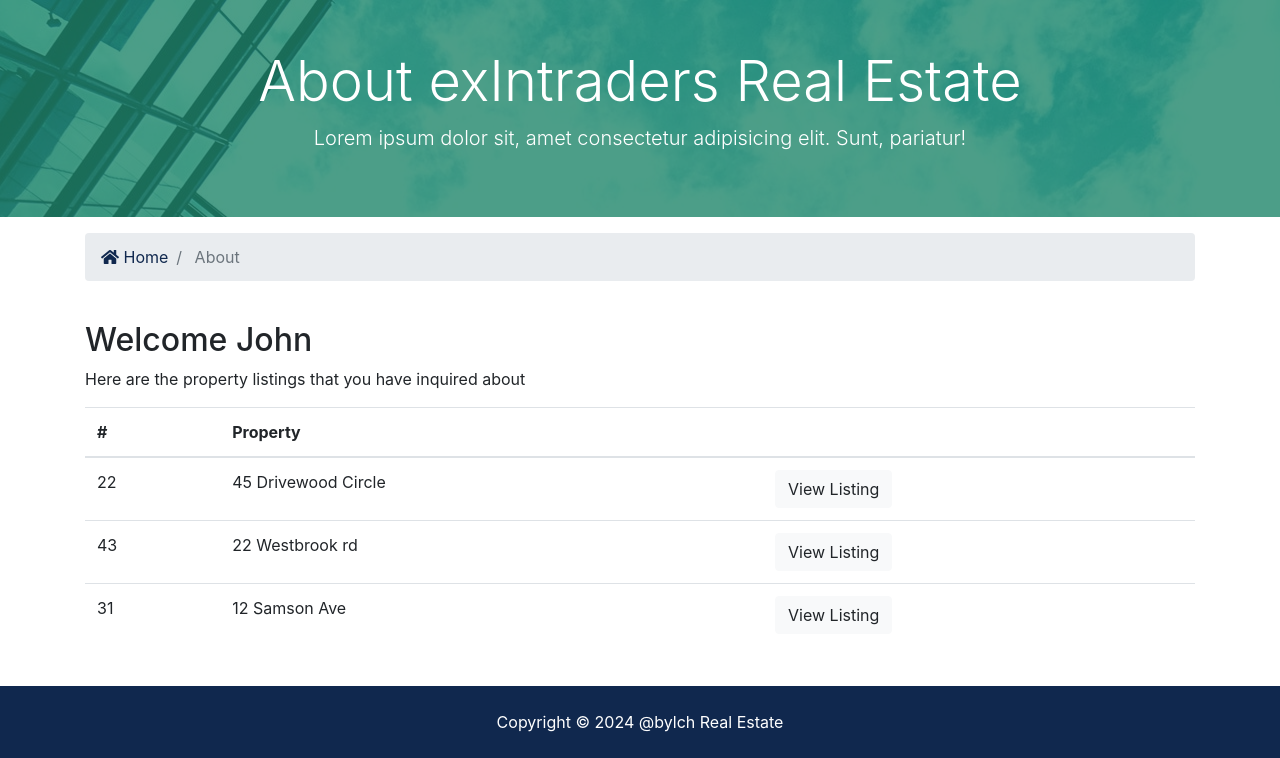
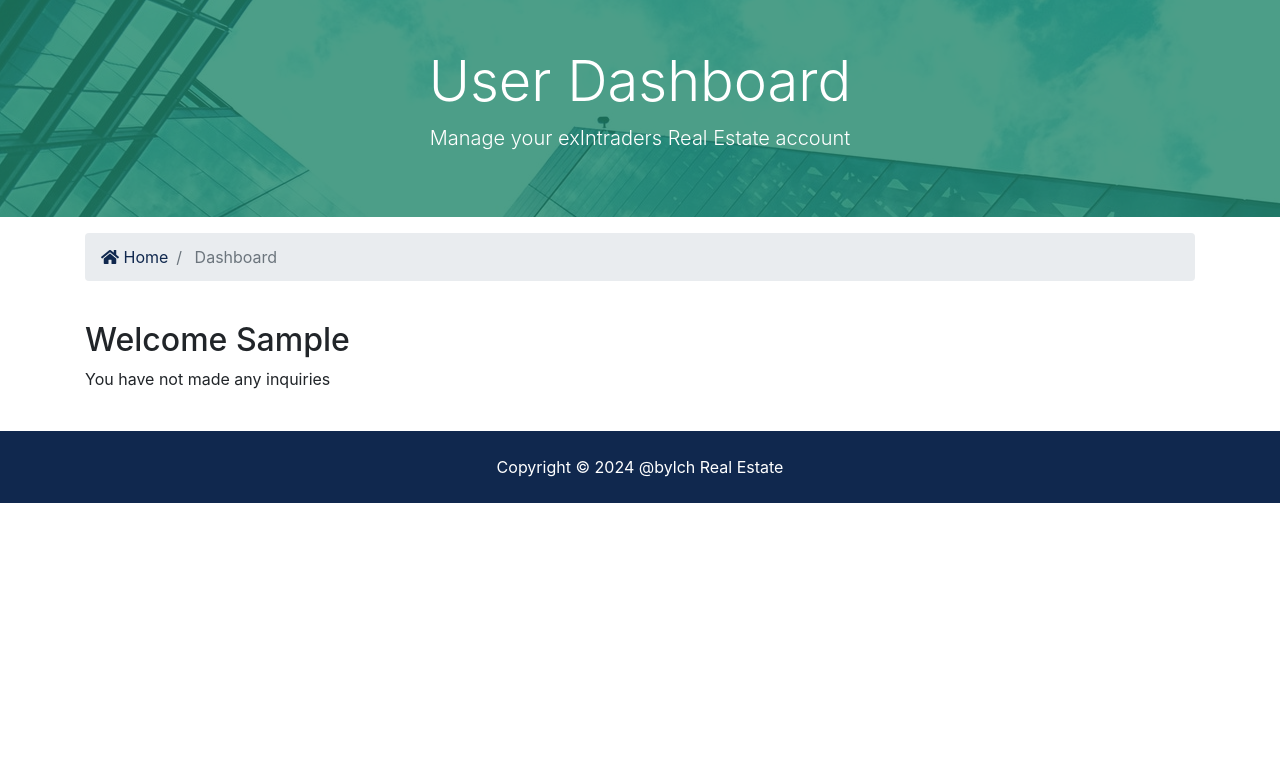
Before and after one commit to abylch/django-real-estate, a Django app: page /accounts/dashboard in a window 1280 px wide. Shown: the part 114-872 px from the top of the page. After the commit the page ends 617 px from the top, so only its background shows below. Run offline with Django 5.2, Linux system fonts and the light colour scheme; the visitor is signed in with stand-in values (Sample User, id 1); data that the repository does not hold is empty; some libraries are stand-ins or nearby versions.

Commit message:
dashboard user

```diff
--- a/accounts/views.py
+++ b/accounts/views.py
@@ -2,13 +2,12 @@
 
 # Create your views here.
 from django.shortcuts import render, redirect
-from django.contrib import messages
 from django.contrib import messages, auth
 from django.contrib.auth.models import User
+from contacts.models import Contact
 
 def register(request):
   if request.method == 'POST':
-    # Register User
     # Get form values
     first_name = request.POST['first_name']
     last_name = request.POST['last_name']
@@ -45,7 +44,6 @@ def register(request):
 
 def login(request):
   if request.method == 'POST':
-    # Login User
     username = request.POST['username']
     password = request.POST['password']
 
@@ -68,4 +66,9 @@ def logout(request):
     return redirect('index')
 
 def dashboard(request):
-  return render(request, 'accounts/dashboard.html')
+  user_contacts = Contact.objects.order_by('-contact_date').filter(user_id=request.user.id)
+
+  context = {
+    'contacts': user_contacts
+  }
+  return render(request, 'accounts/dashboard.html', context)
--- a/templates/accounts/dashboard.html
+++ b/templates/accounts/dashboard.html
@@ -7,8 +7,8 @@
     <div class="container">
       <div class="row text-center">
         <div class="col-md-12">
-          <h1 class="display-4">About exIntraders Real Estate</h1>
-          <p class="lead">Lorem ipsum dolor sit, amet consectetur adipisicing elit. Sunt, pariatur!</p>
+          <h1 class="display-4">User Dashboard</h1>
+          <p class="lead">Manage your exIntraders Real Estate account</p>
         </div>
       </div>
     </div>
@@ -23,7 +23,7 @@
             <a href="{% url 'index' %}">
               <i class="fas fa-home"></i> Home</a>
           </li>
-          <li class="breadcrumb-item active"> About</li>
+          <li class="breadcrumb-item active"> Dashboard</li>
         </ol>
       </nav>
     </div>
@@ -36,7 +36,8 @@
     <div class="container">
       <div class="row">
         <div class="col-md-12">
-          <h2>Welcome John</h2>
+          <h2>Welcome {{ user.first_name }}</h2>
+          {% if contacts %}
             <p>Here are the property listings that you have inquired about</p>
             <table class="table">
               <thead>
@@ -47,29 +48,20 @@
                 </tr>
               </thead>
               <tbody>
+                {% for contact in contacts %}
                   <tr>
-                <td>22</td>
-                <td>45 Drivewood Circle</td>
+                    <td>{{ contact.id }}</td>
+                    <td>{{ contact.listing }}</td>
                     <td>
-                  <a class="btn btn-light" href="#">View Listing</a>
+                      <a class="btn btn-light" href="{% url 'listing' contact.listing_id %}">View Listing</a>
                     </td>
                   </tr>
-              <tr>
-                <td>43</td>
-                <td>22 Westbrook rd</td>
-                <td>
-                  <a class="btn btn-light" href="#">View Listing</a>
-                </td>
-              </tr>
-              <tr>
-                <td>31</td>
-                <td>12 Samson Ave</td>
-                <td>
-                  <a class="btn btn-light" href="#">View Listing</a>
-                </td>
-              </tr>
+                {% endfor %}
               </tbody>
             </table>
+          {% else %}
+            <p>You have not made any inquiries</p>
+          {% endif %}
         </div>
       </div>
     </div>
```
Lines whose indentation alone changed are shown as unchanged.
